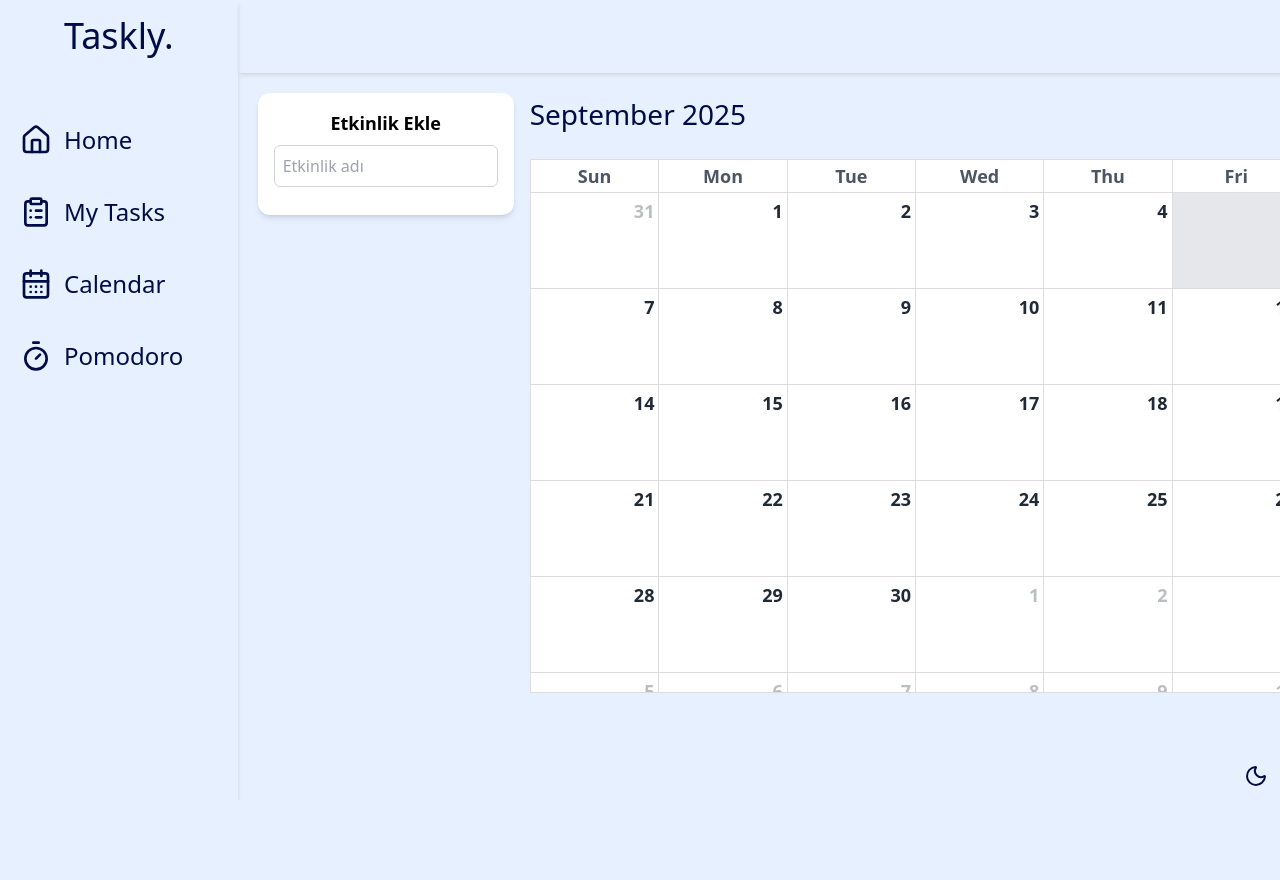
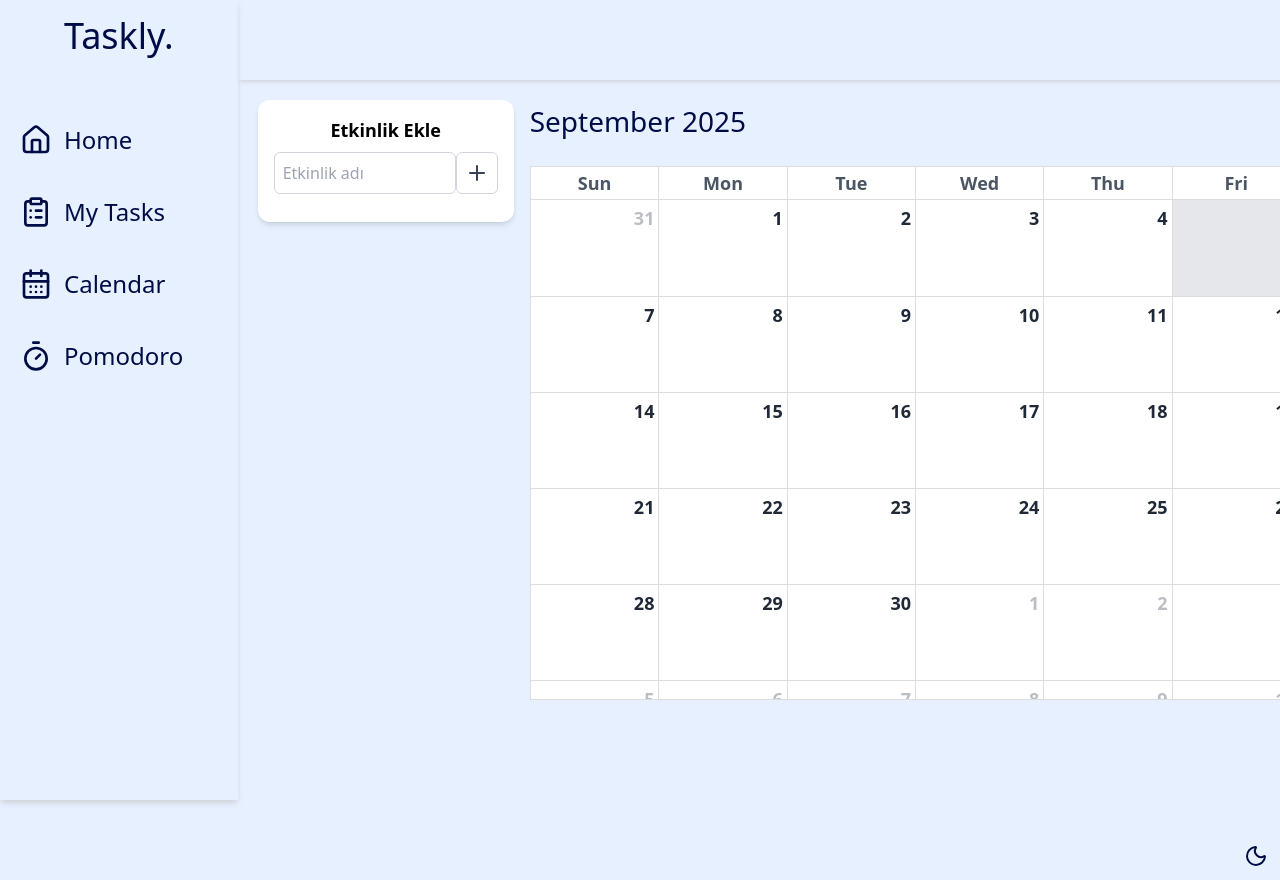
Before and after one commit to feyzanrsnr/Task_Manager_Website, a React (Vite) app: page /calendar in a window 1280 px wide. Shown: the top 880 px of the page. Before the commit the page ends 800 px from the top, so only its background shows below. Built offline with nearby package versions, Linux system fonts and the light colour scheme.

Commit message:
min-h-screen eklendi

```diff
--- a/src/components/Main.jsx
+++ b/src/components/Main.jsx
@@ -1,9 +1,10 @@
-import React from 'react'
+
 import { Outlet } from 'react-router'
 
 function Main() {
+
   return (
-    <div className='h-full w-full flex items-center justify-center'>
+    <div className='min-h-screen w-full flex items-center justify-center'>
       <Outlet/>
     </div>
   )
--- a/src/components/Sidebar.jsx
+++ b/src/components/Sidebar.jsx
@@ -5,7 +5,7 @@ function Sidebar() {
 
 
   return (
-    <nav className='hidden md:flex flex-col w-60 shadow-md shadow-gray-300 dark:shadow-white'>
+    <nav className='hidden md:flex flex-col w-60 h-screen shadow-md shadow-gray-300 dark:shadow-white'>
           <h1 className='text-4xl px-16 py-4'>Taskly.</h1>
 
           <div className="flex flex-col flex-1 items-start px-1 py-8">
--- a/src/components/TaskCard.jsx
+++ b/src/components/TaskCard.jsx
@@ -1,7 +1,7 @@
-import { Trash2 as Trash, CalendarCheck, FlagTriangleRight as Flag, Edit, Sprout, Leaf, TreeDeciduous, Bean } from 'lucide-react'
+import { Trash2 as Trash, CalendarCheck, Leaf, TreeDeciduous, Bean } from 'lucide-react'
 import { useDispatch } from 'react-redux';
 import { useNavigate } from 'react-router'
-import { deleteTaskAndPersist, updateTaskStatusAndPersist, updateTaskStatusAndPersistCustom } from '../redux/tasksSlice';
+import { deleteTaskAndPersist, updateTaskStatusAndPersistCustom } from '../redux/tasksSlice';
 
 const TaskCard = ({id, title, description, startDate, endDate, status = "not_completed"}) => {
 
@@ -10,13 +10,16 @@ const TaskCard = ({id, title, description, startDate, endDate, status = "not_com
 
     // Tarihi yyyy-mm-dd → dd-mm-yyyy çevirme
     const formatDate = (dateString) => {
-    if (!dateString) return '';
+    if (!dateString) return 'unspecified';
     const [year, month, day] = dateString.split('-');
     return `${day}-${month}-${year}`;
   };
 
 
     const calculateTaskDateStatus = (startDate, endDate) => {
+      if(!startDate || !endDate){
+        return {text:"unspecified", color: "bg-gray-400"}
+      }
     const today = new Date();
     const start = new Date(startDate)
     const end = new Date(endDate)
--- a/src/index.css
+++ b/src/index.css
@@ -2,10 +2,7 @@
 @tailwind components;
 @tailwind utilities;
 
-body, html, #root{
-    background-color: #E6F0FF;
-    height: 100vh;
-}
+
 
 :fullscreen {
   background-color: black; /* Light mod arka plan */
--- a/src/layouts/MainLayout/MainLayout.jsx
+++ b/src/layouts/MainLayout/MainLayout.jsx
@@ -25,7 +25,7 @@ const MainLayout = () => {
   }, [theme])
 
   return (
-    <div className='h-screen p-0 m-0 flex md:flex-row bg-light-background text-light-text dark:bg-dark-background dark:text-dark-text relative'>
+    <div className='p-0 m-0 flex md:flex-row bg-light-background text-light-text dark:bg-dark-background dark:text-dark-text relative'>
 
       <Sidebar/>
       <div className='flex flex-1 flex-col'>
--- a/src/pages/calendar-page/CalendarPage.jsx
+++ b/src/pages/calendar-page/CalendarPage.jsx
@@ -196,12 +196,13 @@ import { useEffect, useRef, useState } from "react";
 import FullCalendar from "@fullcalendar/react";
 import dayGridPlugin from "@fullcalendar/daygrid";
 import interactionPlugin, { Draggable } from "@fullcalendar/interaction";
-import { Trash2, X } from "lucide-react";
+import { Plus, Trash2, X } from "lucide-react";
 
 export default function CalendarApp() {
   const calendarRef = useRef();
   const [events, setEvents] = useState([]);
   const [externalEvents, setExternalEvents] = useState([]);
+  const [inputValue, setInputValue] = useState("")
 
   // Sayfa açıldığında localStorage'dan yükle
   useEffect(() => {
@@ -303,17 +304,23 @@ export default function CalendarApp() {
       >
         <div className="flex flex-col items-center gap-2 w-full">
           <span className="text-md md:text-lg font-semibold text-black">Etkinlik Ekle</span>
-          <input
+          <div className="flex items-center">
+            <input
             type="text"
+            value={inputValue}
+            onChange={(e) => setInputValue(e.target.value)}
             placeholder="Etkinlik adı"
             className="border border-gray-300 text-gray-700 rounded-md p-2 w-full focus:ring-2 focus:ring-blue-400 focus:outline-none"
-            onKeyDown={(e) => {
-              if (e.key === "Enter") {
-                addExternalEvent(e.target.value);
-                e.target.value = "";
-              }
+          />
+          <button
+           onClick={() => {
+                addExternalEvent(inputValue);
+                setInputValue("") ;
             }}
-          />
+           className="border border-gray-300 text-gray-700 rounded-md p-2">
+            <Plus/>
+          </button>
+          </div>
         </div>
 
         <div className="flex flex-wrap gap-3">
--- a/src/pages/create-task-page/CreateTaskPage.jsx
+++ b/src/pages/create-task-page/CreateTaskPage.jsx
@@ -16,13 +16,14 @@ const CreateTaskPage = () => {
   const dispatch = useDispatch()
   const theme = useSelector((state) => state.theme.theme)
 
+
   const handleSave = () => {
     const newTask = {
       id:Date.now(),
       title,
       description,
-      startDate,
-      endDate,
+      startDate: startDate || null,
+      endDate: endDate || null,
     }
 
     //redux ile ekle ve kaydet
@@ -98,7 +99,7 @@ const CreateTaskPage = () => {
       </div>
     </div>
 
-    <Link to={'/tasks'}><Back className='absolute top-2 left-2 bg-darkBgStart text-darkText dark:bg-lightBgStart dark:text-lightText rounded-full w-[25px] h-[25px]'/></Link>
+    <Link to={'/tasks'}><Back className='absolute top-3 left-3 bg-darkBgStart text-darkText dark:bg-lightBgStart dark:text-lightText'/></Link>
     </div>
   )
 }
--- a/src/pages/home-page/HomePage.jsx
+++ b/src/pages/home-page/HomePage.jsx
@@ -9,7 +9,7 @@ function DashboardPage() {
   return (
     <div className='flex flex-col h-full w-full gap-5 md:gap-10 px-5 pt-3'>
       <p className='text-2xl md:text-3xl text-center md:text-start'>Welcome again, feyzanur</p>
-      <div className='flex flex-col md:flex-row items-center justify-around gap-y-5 py-8'>
+      <div className='flex flex-col md:flex-row items-center justify-around gap-y-5 py-3 md:py-5'>
       <Chart
         title="Today"
         dateRange="day"
@@ -26,7 +26,7 @@ function DashboardPage() {
         background="blue-500"
       />
       </div>
-      <div className="h-full flex items-center justify-center text-2xl md:text-4xl py-5 font-serif italic">
+      <div className="h-full flex items-center justify-center text-2xl md:text-4xl py-5 font-serif italic text-center">
        {randomSentence}
       </div>
     </div>
--- a/src/pages/tasks-page/TasksPage.jsx
+++ b/src/pages/tasks-page/TasksPage.jsx
@@ -10,7 +10,7 @@ function TasksPage() {
   const tasks = useSelector((state) => state.tasks.tasks)
 
   return (
-    <div className='flex w-full h-full relative px-3 pt-5'>
+    <div className='flex relative px-3 pt-5'>
       {
         tasks.length === 0 ? (
           <EmptyTasks/>
--- a/src/pages/tasks-page/empty-task-page/EmptyTask.jsx
+++ b/src/pages/tasks-page/empty-task-page/EmptyTask.jsx
@@ -8,7 +8,7 @@ const EmptyTasks = () => {
 
   return (
 
-      <div className='flex flex-col items-center gap-3'>
+      <div className='w-full flex flex-col items-center justify-center gap-3'>
         <span className='text-gray-400 text-2xl dark:text-gray-500'>There is no task created yet.</span>
         <span className='text-gray-800 dark:text-gray-400'>Click on the button below to create the first one</span>
         <Link to={"/tasks/create"}>
--- a/src/pages/welcome-page/WelcomePage.jsx
+++ b/src/pages/welcome-page/WelcomePage.jsx
@@ -8,18 +8,15 @@ const WelcomePage = () => {
     const navigate = useNavigate()
 
   return (
-    <div className='flex flex-col gap-4 w-full h-full items-center justify-center text-center'>
-        <h1 className='text-4xl md:text-5xl font-bold font-serif'>Taskly.</h1>
-        <p className='text-lg md:text-xl italic font-serif text-gray-700 max-w-xl'>
+    <div className='min-h-screen flex flex-col gap-4 items-center justify-center text-center px-5'>
+        <h1 className='text-3xl md:text-5xl font-bold font-serif'>Taskly.</h1>
+        <p className='text-md md:text-xl italic font-serif text-gray-700 max-w-xl'>
           Taskly, kısa veya uzun süreli görevleri yönetmek için geliştirilen bir Task Manager uygulamasıdır. Henüz kullanıcıların aktif olarak görev ekleyip yönetebileceği bir aşamada değildir,
           ancak projeye göz atabilir ve yaptığım çalışmaları inceleyebilirsiniz.
         </p>
          <Button onClick={() => navigate("home")} variant='primary' mode="light">Proje Sayfasına Devam et</Button>
-        {/* <p className='text-md md:text-lg text-gray-600 max-w-lg'>
-          Projenin geliştirme süreci devam ediyor, yeni özellikler ve iyileştirmelerle Taskly’yi daha kullanışlı hale getirmeye devam edeceğim.
-        </p> */}
 
-        <p className='mt-10 text-gray-600 dark:text-gray-300'>
+        <p className='text-sm md:text-lg mt-10 text-gray-600'>
             Proje hakkında fikir veya yorumlarınızı benimle paylaşmak isterseniz LinkedIn üzerinden bana ulaşabilirsiniz.
         </p>
 
@@ -27,7 +24,7 @@ const WelcomePage = () => {
         href='https://www.linkedin.com/in/feyzanursener'
         target='_blank'
         rel='noopener noreferrer'
-        className='flex items-center border-2 border-black gap-2 mt-4 text-black px-6 py-2 rounded-md hover:bg-white'
+        className='flex items-center border-2 border-black gap-2 text-black px-6 py-2 rounded-md hover:bg-white'
         >
         <LinkedinIcon color='black'/>
         LinkedIn ile iletişime geç
```
